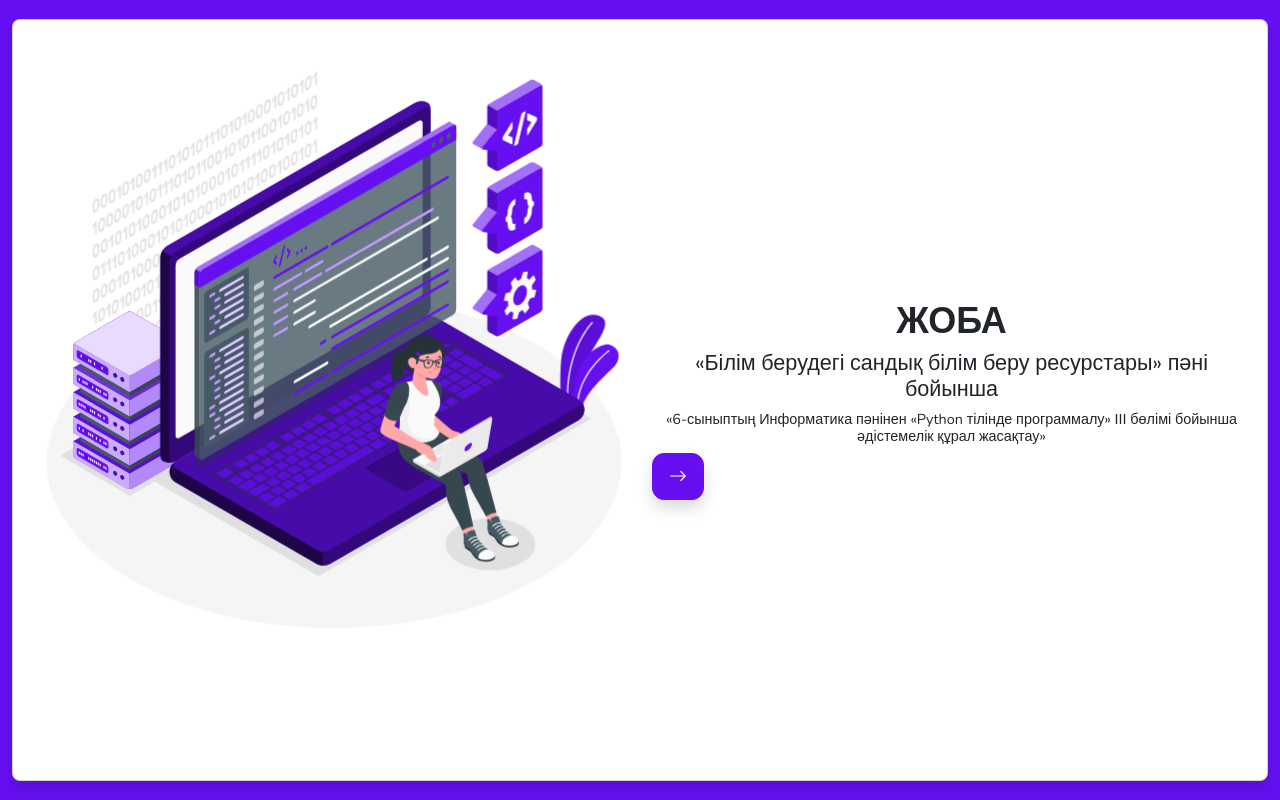
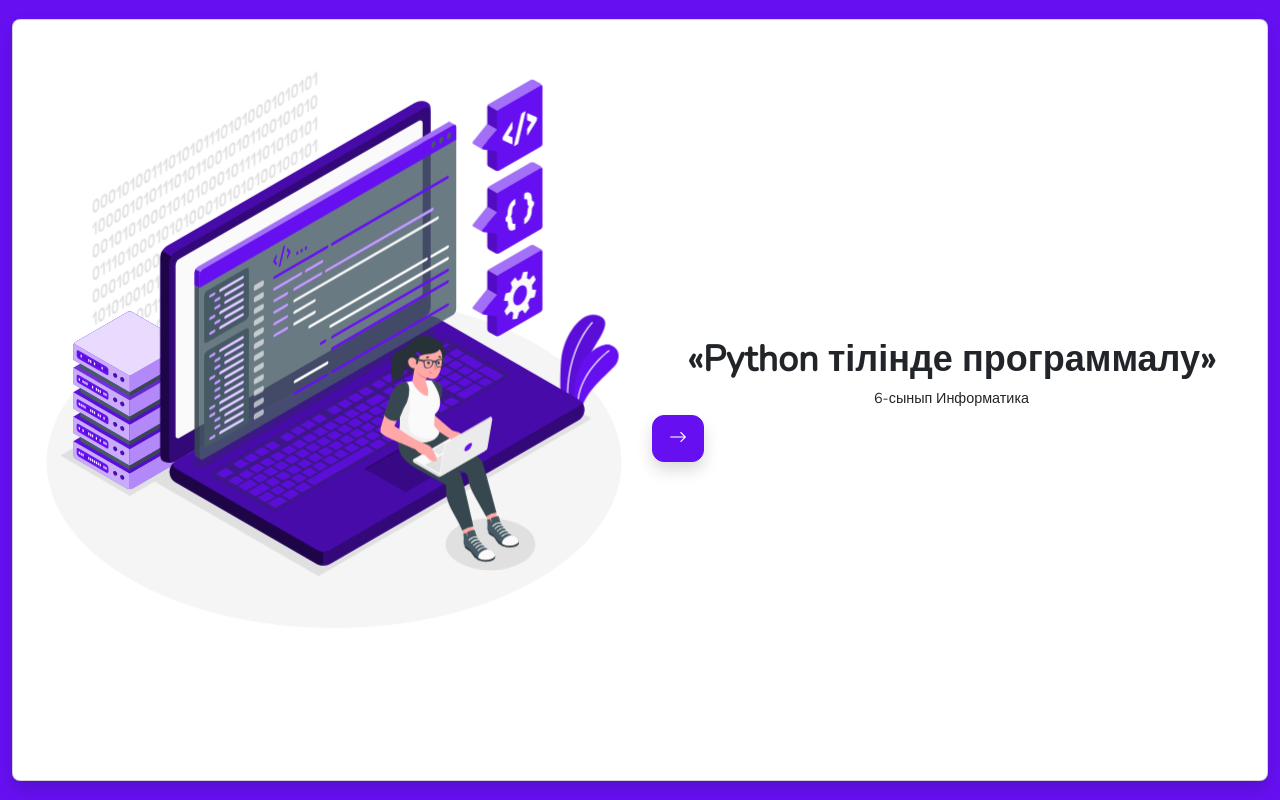
Before and after one commit to itasu21/der, a plain HTML site: page index.html in a window 1280 px wide. Drawn offline with nearby package versions, Linux system fonts and the light colour scheme.

Commit message:
Update index.html

```diff
--- a/index.html
+++ b/index.html
@@ -19,9 +19,8 @@
                         </div>
                         <div class="col-sm-6 my-auto">
                             <div class="text-center">
-                                <h1 class="fw-bold">ЖОБА</h1>
-                                <h4>«Білім берудегі сандық білім беру ресурстары» пәні бойынша</h4>
-                                <h6>«6-сыныптың  Информатика пәнінен «Python тілінде программалу» ІІІ бөлімі бойынша әдістемелік құрал жасақтау»</h6>
+                                <h1 class="fw-bold">«Python тілінде программалу»</h1>
+                                <h6>6-сынып Информатика</h6>
                             </div>
                             <button class="btn btn-lg btn-primary shadow" id="startBtn"><i class="bi bi-arrow-right"></i></button>
                         </div>
```
